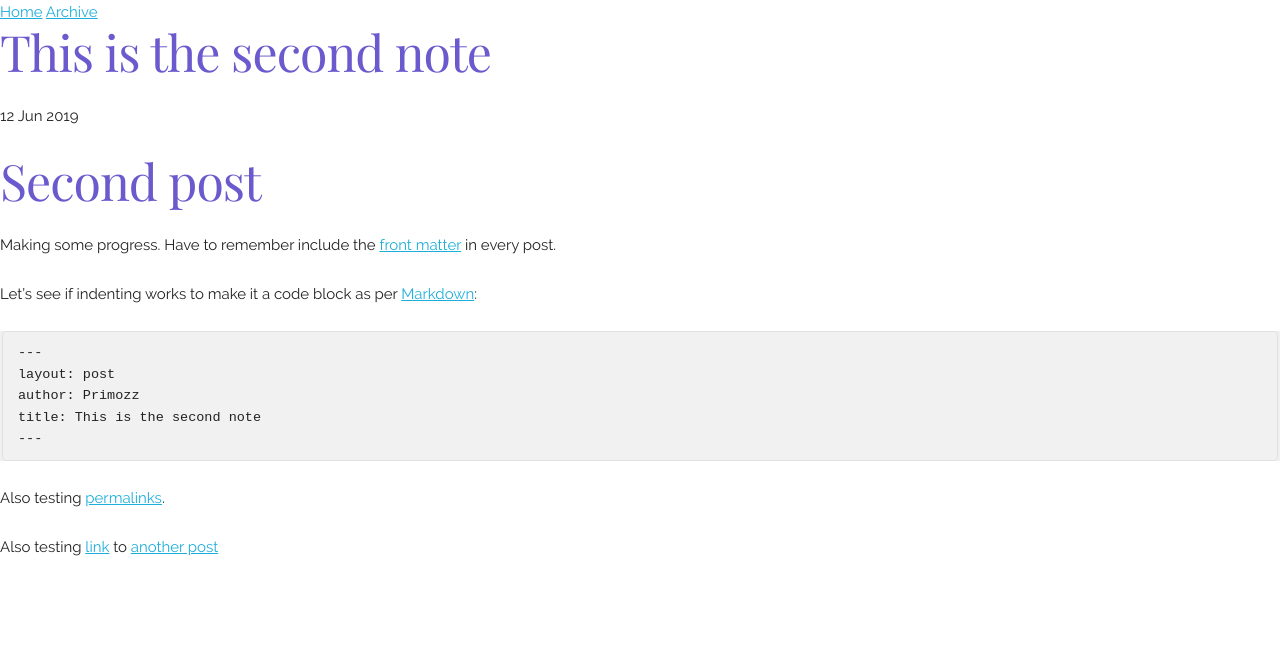
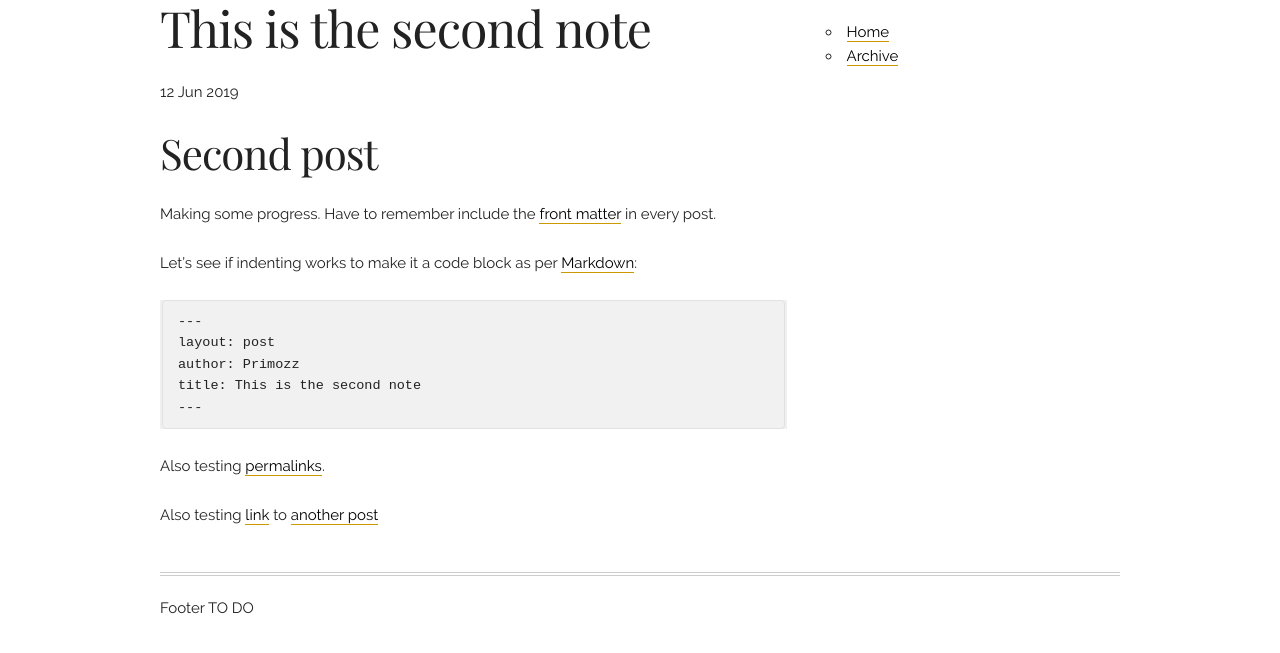
Before and after one commit to Primozz/blogtest, a Jekyll site: the page built from _posts/2019-06-12-second.md, in a window 1280 px wide. Shown: the top 653 px of the page. Built offline with Jekyll 4.4.1, drawn with Linux system fonts in a browser that asks for light colours.

Commit message:
Incorporated Skeleton

```diff
--- a/_includes/nav.html
+++ b/_includes/nav.html
@@ -1,4 +1,7 @@
 <nav>
-  <a href="/blogtest/index.html">Home</a>
-  <a href="/blogtest/archive.html">Archive</a>
+  <h2></h2>
+  <ul>
+    <li><a href="/blogtest/index.html">Home</a></li>
+    <li><a href="/blogtest/archive.html">Archive</a></li>
+  </ul>
 </nav>
--- a/_layouts/default.html
+++ b/_layouts/default.html
@@ -11,7 +11,21 @@
     <link rel="stylesheet" href="{{ site.baseurl }}/assets/css/highlight-friendly.css">
   </head>
   <body>
-    {% include nav.html%}
-    {{ content }}
+    <div class="container">
+        <div class="row">
+            <div class="eight columns">
+              {{ content }}
+            </div>
+            <div class="four columns">
+              {% include nav.html%}
+            </div>
+        </div>
+
+        <div class="row section-border">
+          <footer>
+            Footer TO DO
+          </footer>
+        </div>
+    </div>
   </body>
 </html>
--- a/_posts/2019-06-12-second.md
+++ b/_posts/2019-06-12-second.md
@@ -4,7 +4,7 @@ author: Primozz
 title: This is the second note
 permalink: /second-note/
 ---
-# Second post
+## Second post
 
 Making some progress. Have to remember include the [front matter](https://jekyllrb.com/docs/posts/) in every post.
 
--- a/assets/css/styles.css
+++ b/assets/css/styles.css
@@ -1,7 +1,35 @@
 body {
     font-family: "Raleway", "HelveticaNeue", "Helvetica Neue", Helvetica, Arial, sans-serif;
 }
-h1, h2, h2 {
-    color: slateblue;
+h1, h2, h3, h4, h5, h6 {
     font-family: "Playfair Display", serif;
 }
+nav li {
+    margin-bottom: 0;
+}
+a {
+    color: #000000;
+    text-decoration: none;
+    border-bottom: 1px solid #cc9900;
+}
+a:hover {
+    color: #0FA0CE;
+}
+
+.center {
+    text-align: center;
+}
+.section-border {
+    border-top: 4px double #ccc;
+    margin-top: 2rem;
+    padding-top: 2rem;
+}
+
+abbr:hover::after {
+    content:' (' attr(title) ')';
+}
+@media screen and (min-width: 550px) {
+    abbr[title]:after {
+        content: "";
+    }
+}
```
